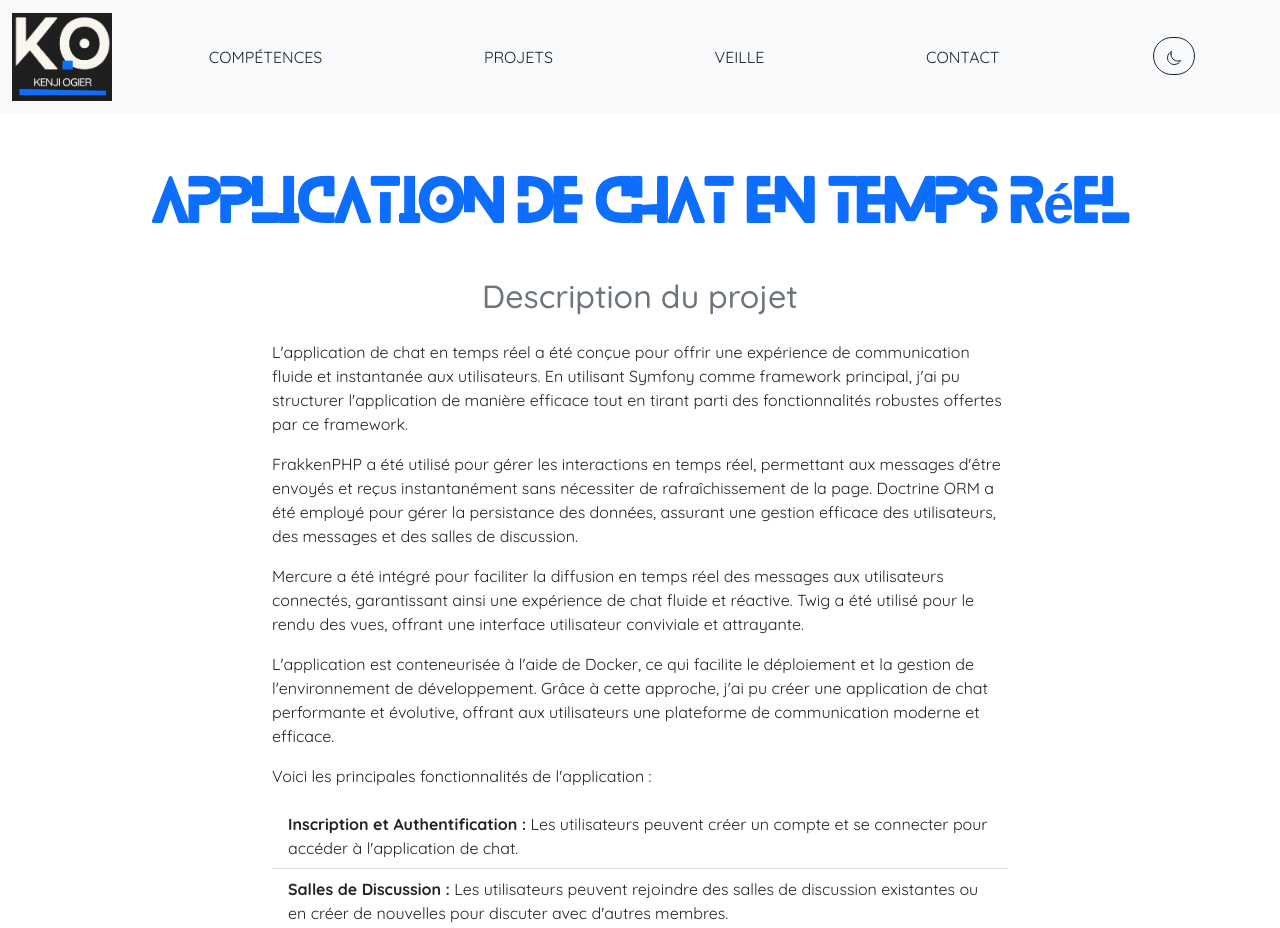
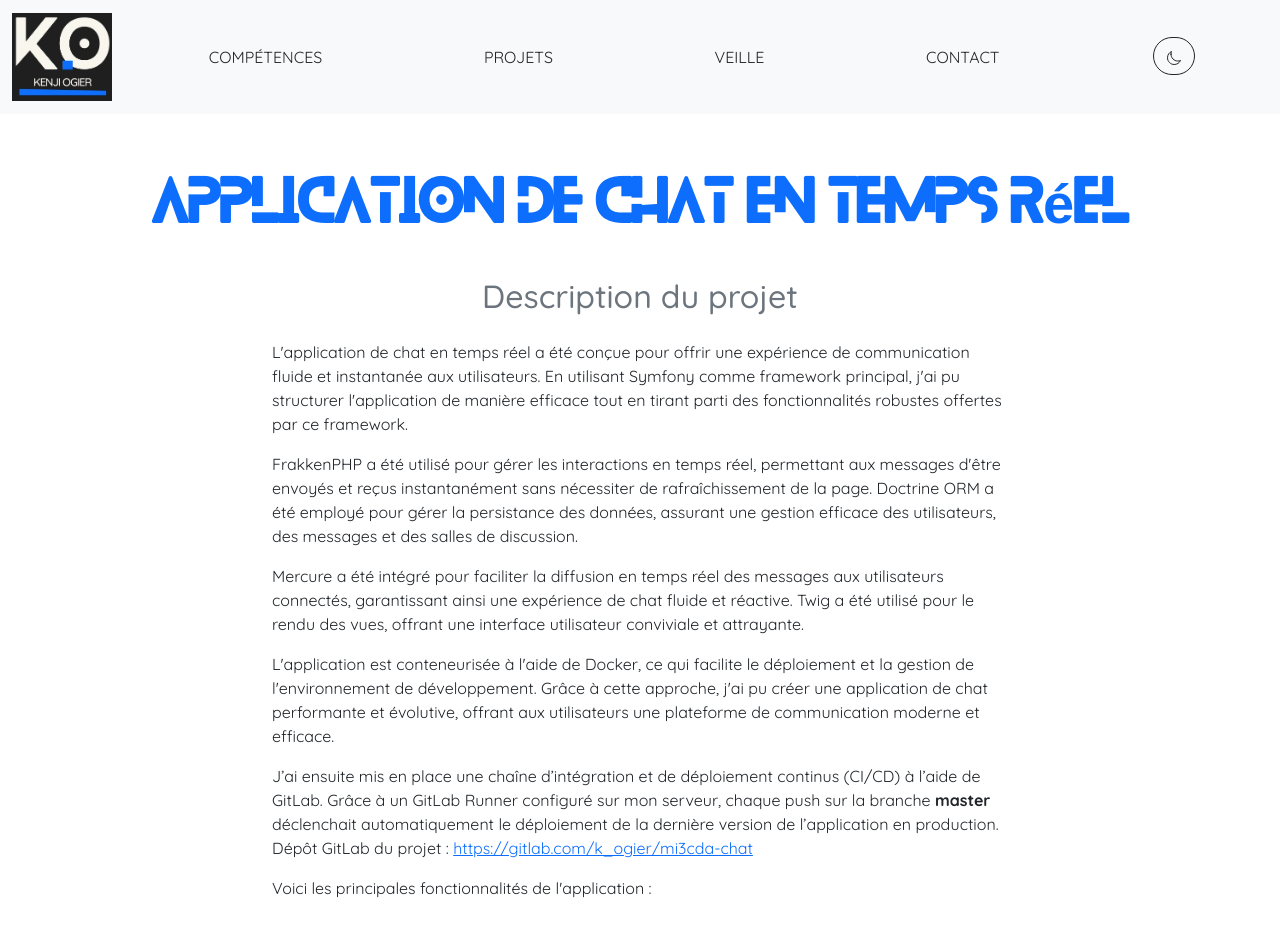
Before and after one commit to Kenji-Or/portfolio, a React (Create React App) app: page /projets/appchat in a window 1280 px wide. Shown: the top 928 px of the page. Built offline with nearby package versions, Linux system fonts and the light colour scheme; the HTML template or start-up script is replaced by a standard one.

Commit message:
update description projet app chat

```diff
--- a/src/pages/allProjets/AppChat.js
+++ b/src/pages/allProjets/AppChat.js
@@ -38,6 +38,15 @@ const AppChat = () => {
                         </p>
                         <p>
                             L'application est conteneurisée à l'aide de Docker, ce qui facilite le déploiement et la gestion de l'environnement de développement. Grâce à cette approche, j'ai pu créer une application de chat performante et évolutive, offrant aux utilisateurs une plateforme de communication moderne et efficace.
+                        </p>
+                        <p>
+                            J’ai ensuite mis en place une chaîne d’intégration et de déploiement continus (CI/CD) à l’aide de GitLab.
+                            Grâce à un GitLab Runner configuré sur mon serveur, chaque push sur la branche <strong>master</strong> déclenchait automatiquement le déploiement de la dernière version de l’application en production.
+                            <br />
+                            Dépôt GitLab du projet :{" "}
+                            <a href="https://gitlab.com/k_ogier/mi3cda-chat" target="_blank" rel="noopener noreferrer">
+                                https://gitlab.com/k_ogier/mi3cda-chat
+                            </a>
                         </p>
                         <p>Voici les principales fonctionnalités de l'application :</p>
                         <ul className="list-group list-group-flush">
```
Also changed, not shown: 1 other file (tests, documents, lock files or other folders).
